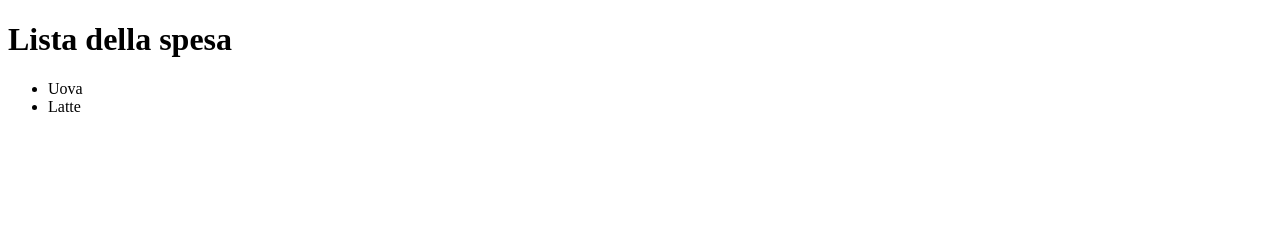
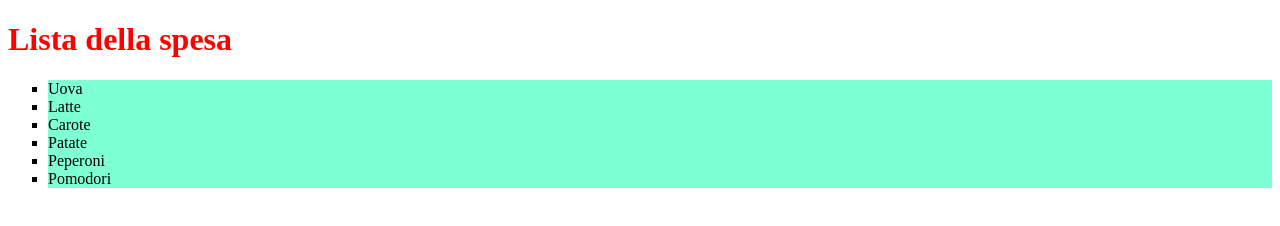
Before and after one commit to JustSamu98/D2-GIT, a plain HTML site: page index.html in a window 1280 px wide. Drawn offline with Linux system fonts and the light colour scheme.

Commit message:
Update index.html

```diff
--- a/index.html
+++ b/index.html
@@ -10,13 +10,28 @@
       initial-scale="1.0″"
     />
     <title>Document</title>
+
   </head>
 
   <body>
+    <style>
+        h1{
+            color: red;
+        }
+        li{
+            background-color: aquamarine;
+            list-style-type: square;
+        }
+    </style>
+
     <h1>Lista della spesa</h1>
     <ul>
         <li>Uova</li>
         <li>Latte</li>
+        <li>Carote</li>
+        <li>Patate</li>
+        <li>Peperoni</li>
+        <li>Pomodori</li>
     </ul>
   </body>
 </html>
```
